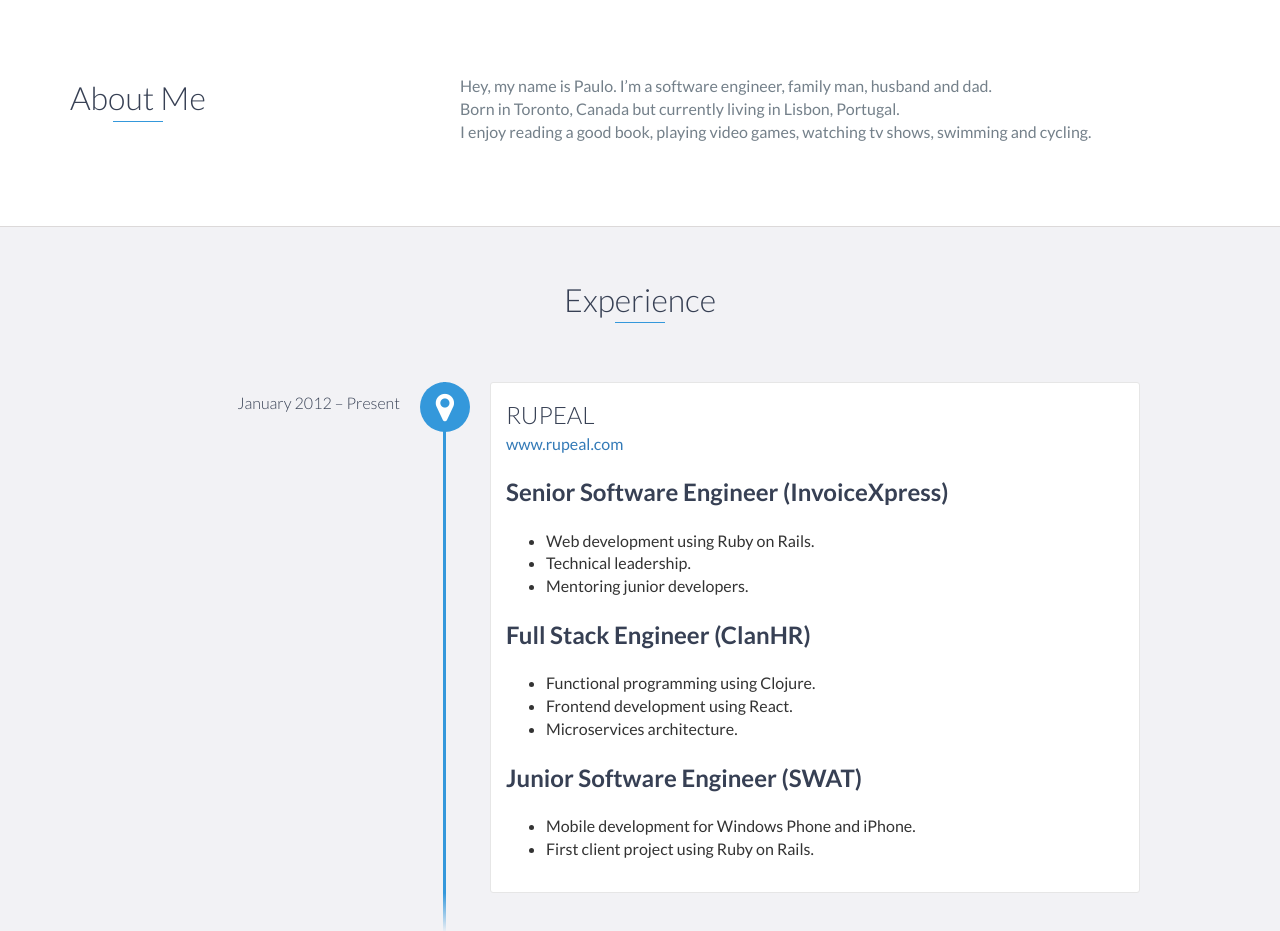
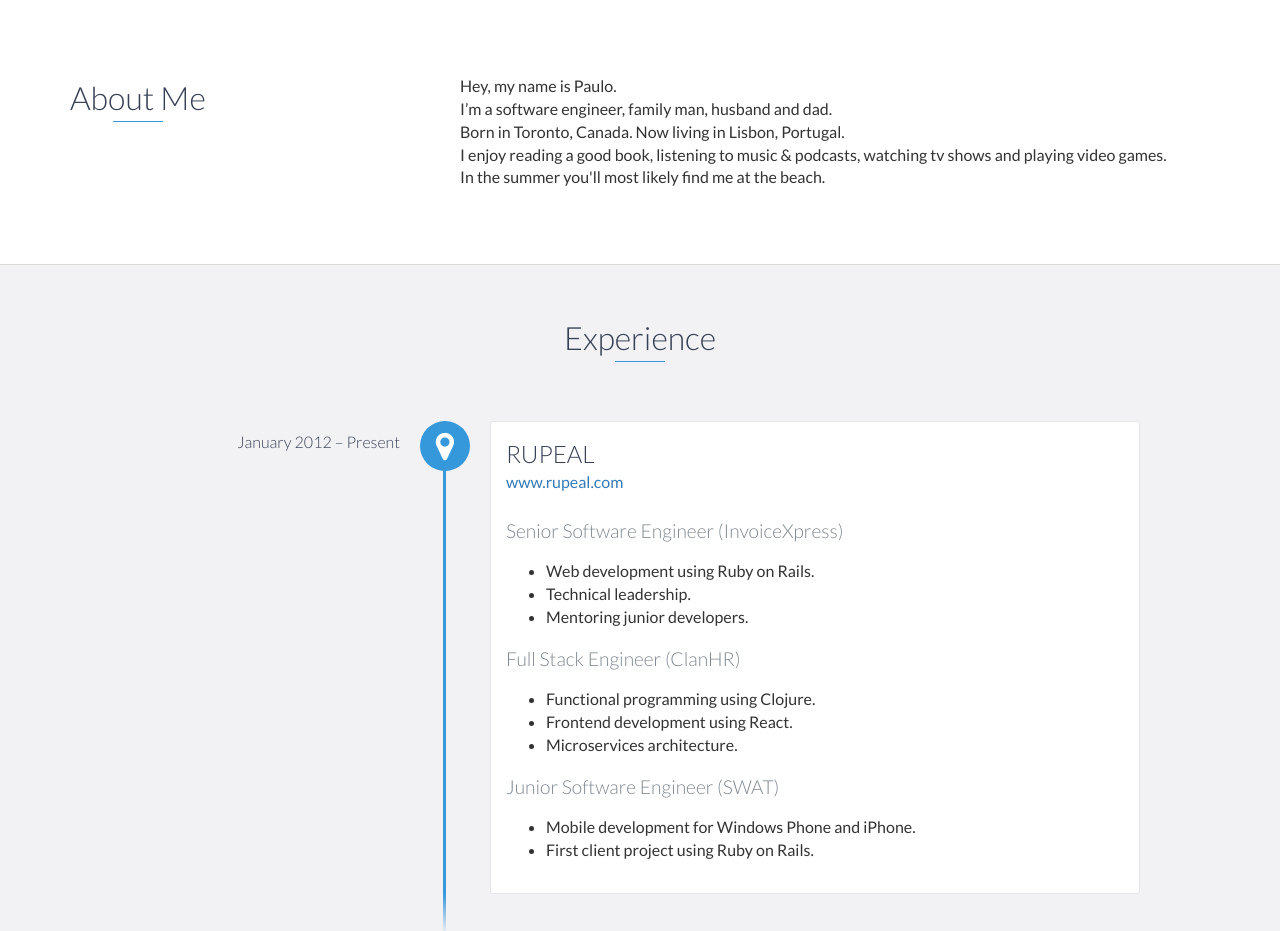
Before and after one commit to paulosilva86/paulosilva86.github.io, a website: page index.html in a window 1280 px wide. Shown: the part 800-1731 px from the top of the page. Drawn offline with nearby package versions, Linux system fonts and the light colour scheme.

Commit message:
Update about me

```diff
--- a/index.html
+++ b/index.html
@@ -70,15 +70,21 @@
                     <h2 class="heading">About Me</h2>
                 </div>
                 <div class="col-md-8">
-                    <p>
-                        Hey, my name is Paulo. I’m a software engineer, family man, husband and dad.
-                    </p>
-                    <p>
-                        Born in Toronto, Canada but currently living in Lisbon, Portugal.
-                    </p>
-                    <p>
-                        I enjoy reading a good book, playing video games, watching tv shows, swimming and cycling.
-                    </p>
+                    <div>
+                        Hey, my name is Paulo.
+                    </div>
+                    <div>
+                        I’m a software engineer, family man, husband and dad.
+                    </div>
+                    <div>
+                        Born in Toronto, Canada. Now living in Lisbon, Portugal.
+                    </div>
+                    <div>
+                        I enjoy reading a good book, listening to music & podcasts, watching tv shows and playing video games.
+                    </div>
+                    <div>
+                        In the summer you'll most likely find me at the beach.
+                    </div>
                 </div>
             </div>
         </div>
@@ -93,7 +99,8 @@
                 <div>
                     <a href="https://www.rupeal.com/en">www.rupeal.com</a>
                 </div>
-                <h2>Senior Software Engineer (InvoiceXpress)</h2>
+                <br>
+                <h4>Senior Software Engineer (InvoiceXpress)</h4>
                 <ul>
                     <li>
                         Web development using Ruby on Rails.
@@ -105,7 +112,7 @@
                         Mentoring junior developers.
                     </li>
                 </ul>
-                <h2>Full Stack Engineer (ClanHR)</h2>
+                <h4>Full Stack Engineer (ClanHR)</h4>
                 <ul>
                     <li>
                         Functional programming using Clojure.
@@ -117,7 +124,7 @@
                         Microservices architecture.
                     </li>
                 </ul>
-                <h2>Junior Software Engineer (SWAT)</h2>
+                <h4>Junior Software Engineer (SWAT)</h4>
                 <ul>
                     <li>
                         Mobile development for Windows Phone and iPhone.
```
